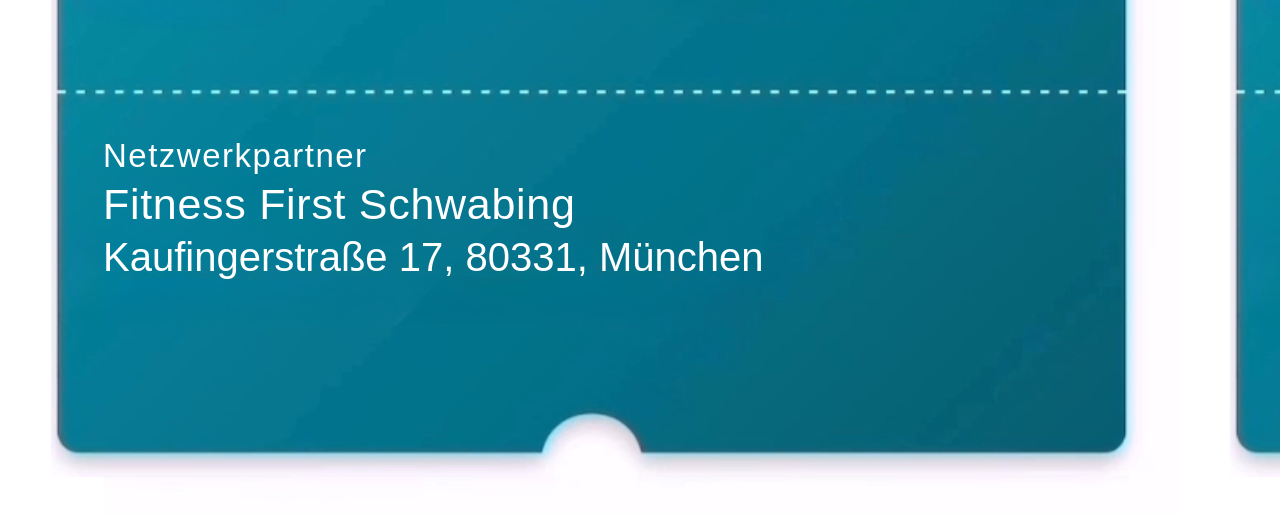
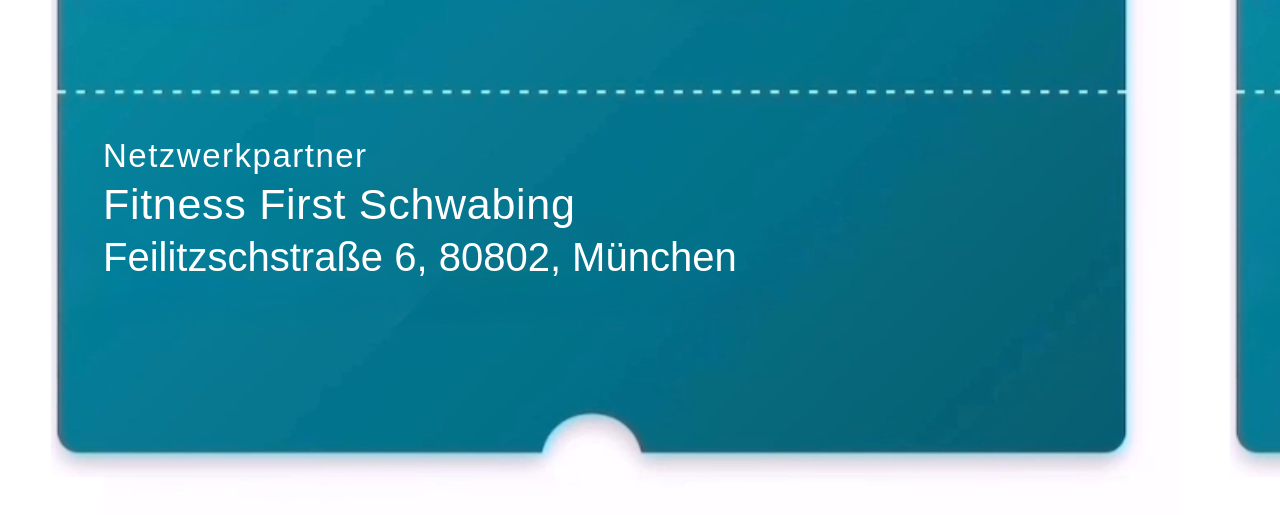
Before and after one commit to marlonhorn/Fitness-First-Login, a plain HTML site: page index.html in a window 1280 px wide. Shown: the part 1356-1871 px from the top of the page. Drawn offline with Linux system fonts and the light colour scheme; a web font is replaced by a local one.

Commit message:
Update index.html

```diff
--- a/index.html
+++ b/index.html
@@ -62,7 +62,7 @@
 <div>
 <h1>Netzwerkpartner</h1>
 <h2>Fitness First Schwabing</h2>
-<h3>Kaufingerstraße 17,  80331, München</h3>
+<h3>Feilitzschstraße 6,  80802, München</h3>
 </div>
 </section>
 
```
